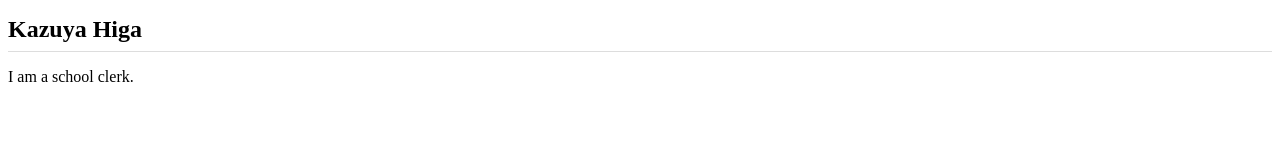
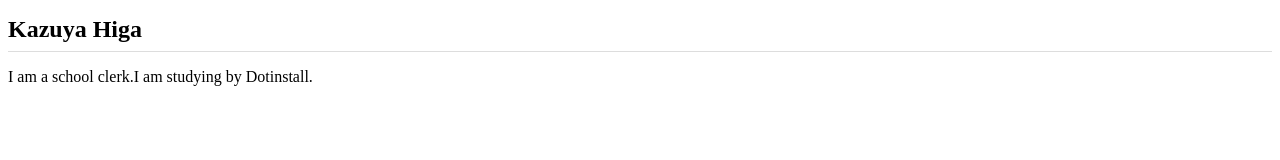
Before and after one commit to higakazu/higakazuya, a plain HTML site: page index.html in a window 1280 px wide. Drawn offline with Linux system fonts and the light colour scheme.

Commit message:
Add files via upload

```diff
--- a/index.html
+++ b/index.html
@@ -11,7 +11,7 @@
 
 <body>
     <h1>Kazuya Higa</h1>
-    <p>I am a school clerk.</p>
+    <p>I am a school clerk.I am studying by Dotinstall.</p>
 
 </body>
 
```
